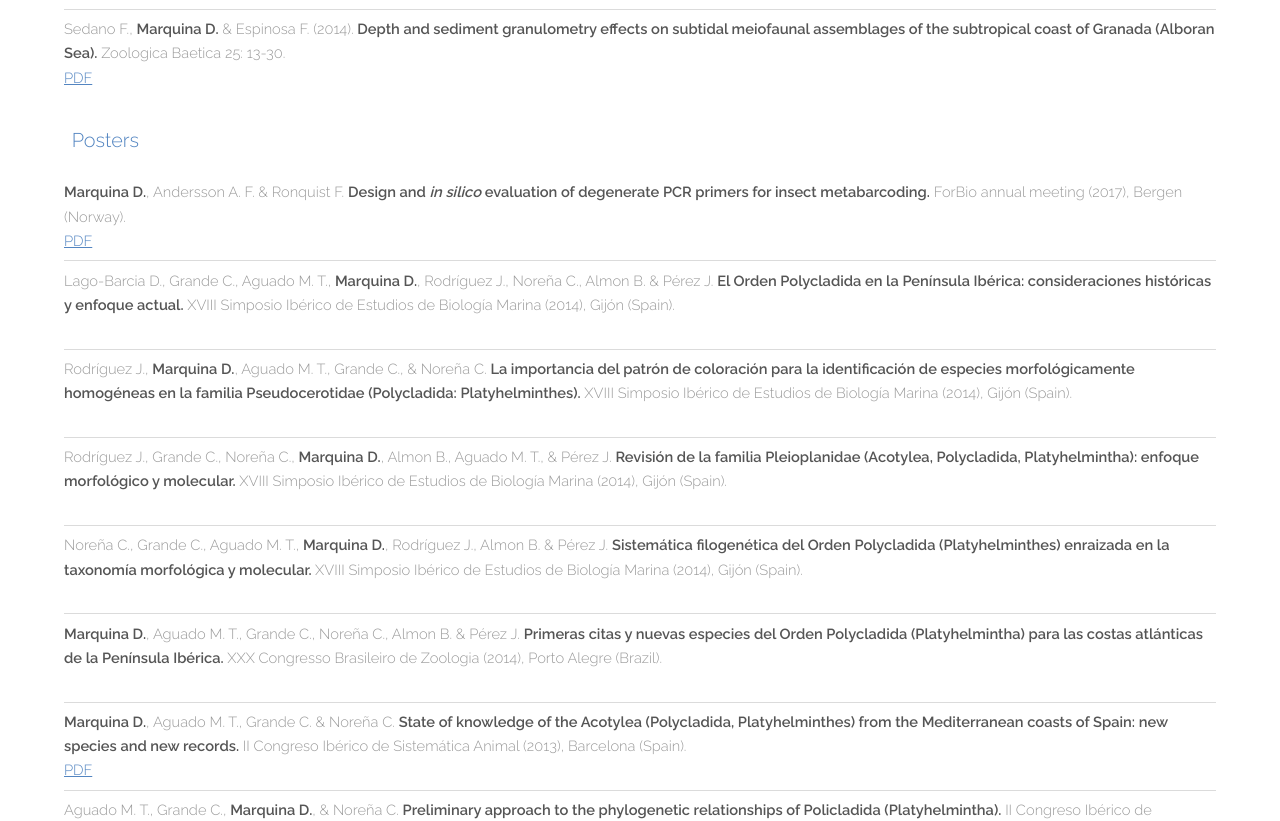
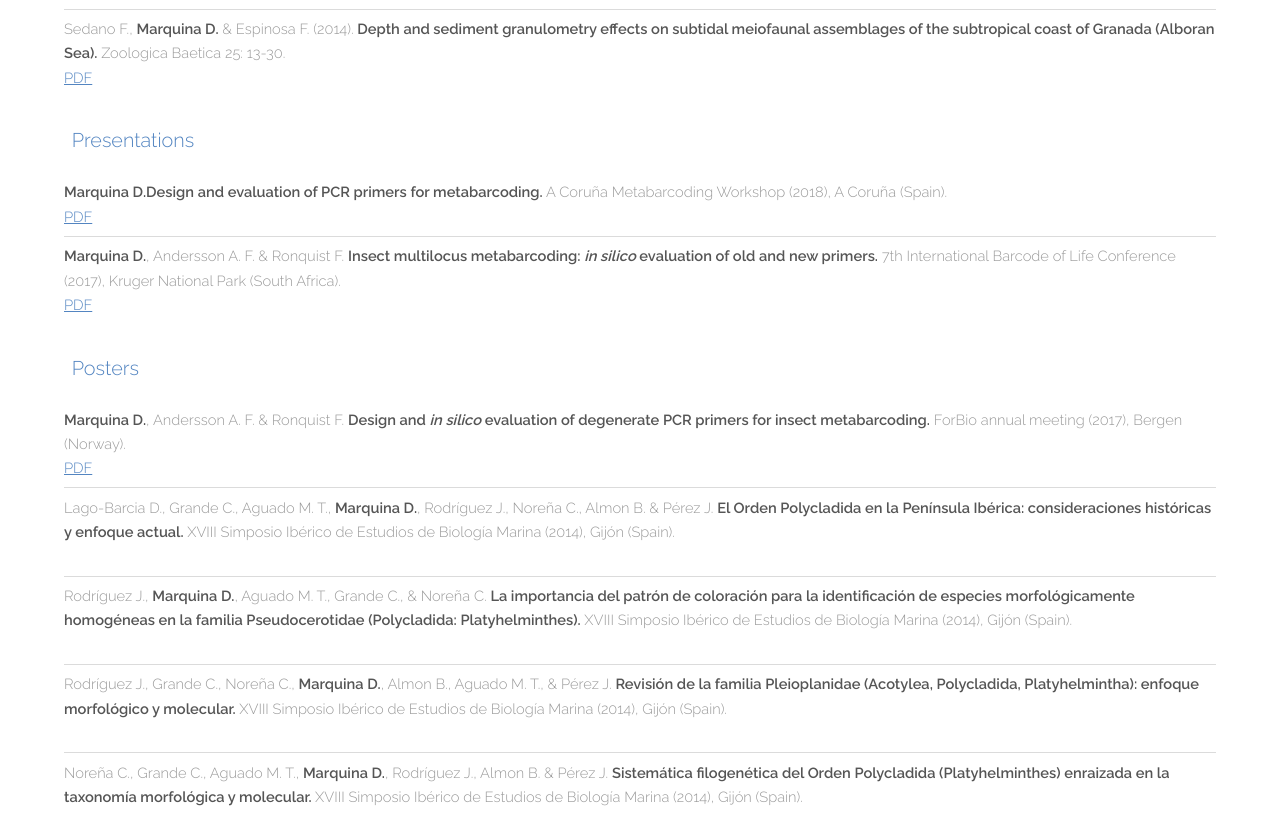
Before and after one commit to estelaydanisecasan/metagusano.github.io, a plain HTML site: page publications.html in a window 1280 px wide. Shown: the part 1082-1903 px from the top of the page. Drawn offline with Linux system fonts and the light colour scheme; files whose address does not match are found by name.

Commit message:
Update publications.html

```diff
--- a/publications.html
+++ b/publications.html
@@ -57,6 +57,16 @@
 				</div>
 				<div class="inner">
 				  <div class="row">
+			     <h3>Presentations</h3>
+			    </div>
+			    <br>
+					<ul class="alt">
+					  <li><b>Marquina D.</b><strong>Design and evaluation of PCR primers for metabarcoding.</strong> A Coruña Metabarcoding Workshop (2018), A Coruña (Spain).<br><a href="publications/AllGenetics_Daniel_long.pdf">PDF</a></li>
+					  <li><b>Marquina D.</b>, Andersson A. F. & Ronquist F. <strong>Insect multilocus metabarcoding: <i>in silico</i> evaluation of old and new primers.</strong> 7th International Barcode of Life Conference (2017), Kruger National Park (South Africa).<br><a href="publications/D.Marquina.iBOL17.pdf">PDF</a></li>
+					</ul>
+				</div>
+				<div class="inner">
+				  <div class="row">
 			     <h3>Posters</h3>
 			    </div>
 			    <br>
```
